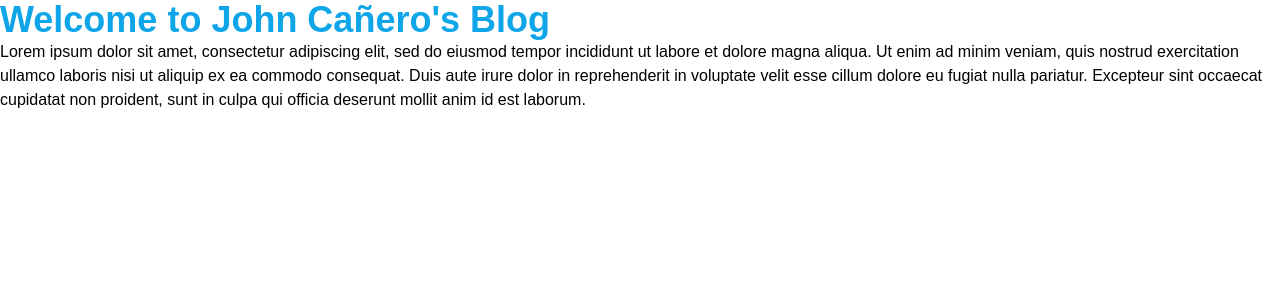
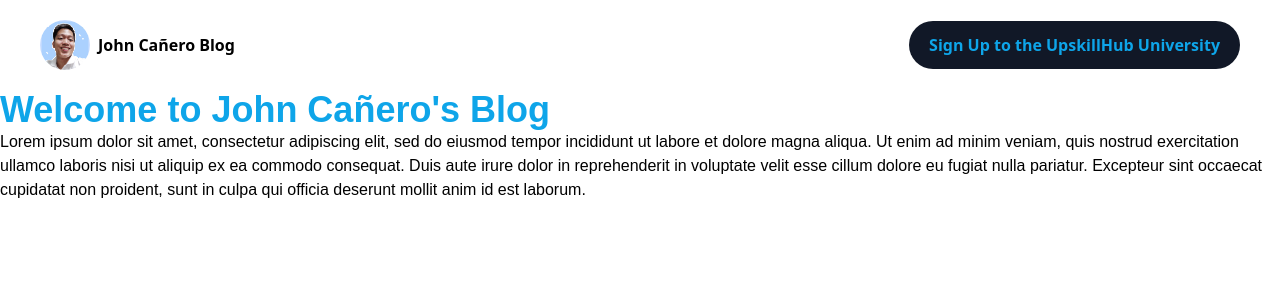
Before and after one commit to johncanero/johncanero-blog, a Next.js app: page / in a window 1280 px wide. Shown: the top 300 px of the page. Built offline with nearby package versions, Linux system fonts and the light colour scheme.

Commit message:
Add Header Component

```diff
--- a/app/(user)/layout.tsx
+++ b/app/(user)/layout.tsx
@@ -1,3 +1,4 @@
+import Header from "@/components/Header";
 import "../../styles/globals.css";
 
 export const metadata = {
@@ -12,7 +13,12 @@ export default function RootLayout({
 }) {
   return (
     <html lang="en">
-      <body>{children}</body>
+      <body>
+        <Header />
+        {/* Banner */}
+
+        {children}
+      </body>
     </html>
   )
 }
--- /dev/null
+++ b/components/Header.tsx
@@ -0,0 +1,32 @@
+import Image from "next/image";
+import Link from "next/link";
+
+function Header() {
+    return (
+        <header className="flex items-center justify-between px-10 py-5 space-x-2 font-bold">
+            <div className="flex items-center space-x-2">
+                <Link href="/">
+                    <Image
+                        className="object-cover rounded-full"
+                        width={50}
+                        height={50}
+                        src="/images/johncaneroProfile.jpg"
+                        alt="Logo"
+                    />
+                </Link>
+                <h1>John Cañero Blog</h1>
+            </div>
+            <div>
+                <Link
+                    href="https://upskillhub-by-johncanero.vercel.app/"
+                    target="_blank"
+                    className="px-5 py-3 text-sm md:text-base bg-gray-900 text-[#0ea5e9] flex items-center rounded-full text-center "
+                >
+                    Sign Up to the UpskillHub University
+                </Link>
+            </div>
+        </header>
+    );
+}
+
+export default Header;
```
